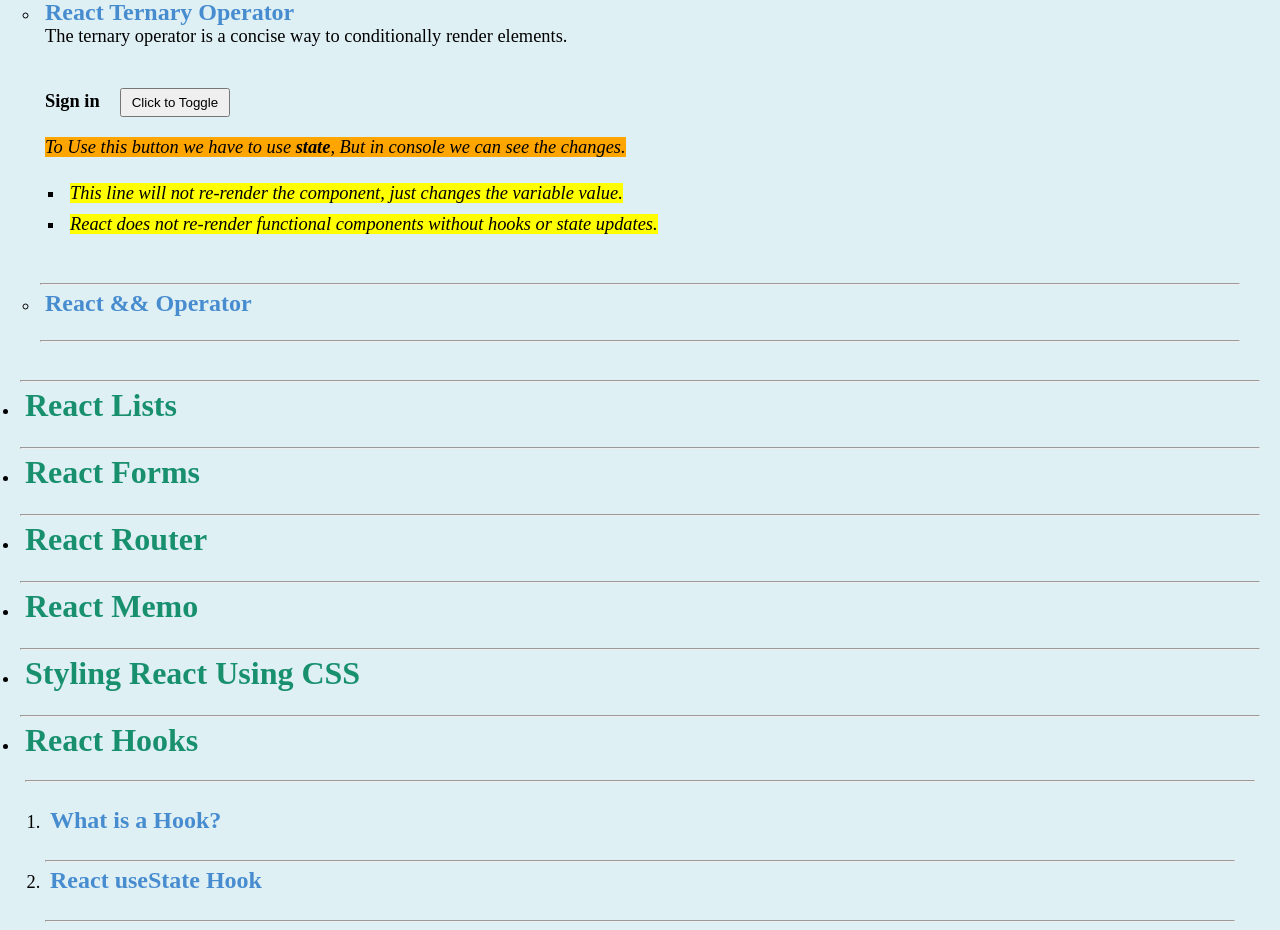
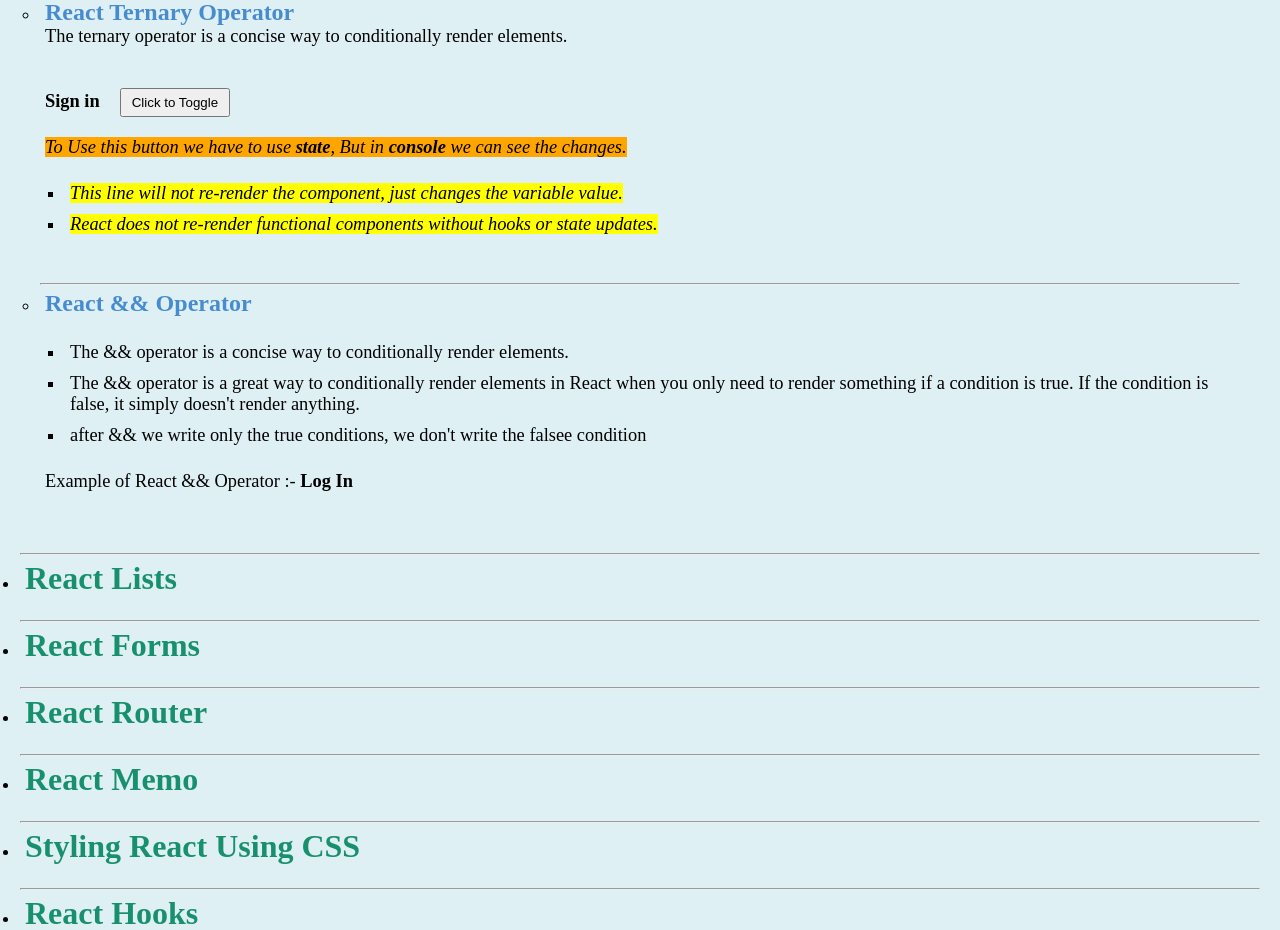
Before and after one commit to KaizenBuild/FrontEnd_Practice, a React (Vite) app in the folder ReactJS Practice/2_ReactJS/: page / in a window 1280 px wide. Shown: the part 3220-4150 px from the top of the page. Built offline with nearby package versions, Linux system fonts and the light colour scheme.

Commit message:
complete : ReactJS $$ conditional rendering

```diff
--- a/ReactJS Practice/2_ReactJS/src/components/ReactAndAndOperator.jsx
+++ b/ReactJS Practice/2_ReactJS/src/components/ReactAndAndOperator.jsx
@@ -1,10 +1,19 @@
 import React from 'react'
 
 const ReactAndAndOperator = () => {
+
+  let isLoggedIn = true
+
   return (
     <div>
       <h3>React && Operator</h3>
+      <ul>
+        <li>The && operator is a concise way to conditionally render elements.</li>
+        <li>The && operator is a great way to conditionally render elements in React when you only need to render something if a condition is true. If the condition is false, it simply doesn't render anything.</li>
+        <li>after && we write only the true conditions, we don't write the falsee condition</li>
+      </ul>
 
+      Example of React && Operator :- <b>{isLoggedIn && "Log In"}</b>
 
     </div>
   )
--- a/ReactJS Practice/2_ReactJS/src/components/ReactConditionalRendering.jsx
+++ b/ReactJS Practice/2_ReactJS/src/components/ReactConditionalRendering.jsx
@@ -16,7 +16,7 @@ const ReactConditionalRendering = () => {
             <ul>
                 <li><ReactIfStatement/></li> <br /> <hr />
                 <li><ReactTernaryOperator/></li> <br /> <hr />
-                <li><ReactAndAndOperator/></li> <br /> <hr />
+                <li><ReactAndAndOperator/></li> <br />
             </ul>
         </div>
     )
--- a/ReactJS Practice/2_ReactJS/src/components/ReactTernaryOperator.jsx
+++ b/ReactJS Practice/2_ReactJS/src/components/ReactTernaryOperator.jsx
@@ -17,7 +17,7 @@ const ReactTernaryOperator = () => {
 
     {isLoggedIn ? <b>Sign in</b> : <b>Sign Out</b>}
     <button onClick={change}>Click to Toggle</button>
-    <p><i><mark style={{background:"orange"}}>To Use this button we have to use <b>state</b>, But in console we can see the changes.</mark></i></p>
+    <p><i><mark style={{background:"orange"}}>To Use this button we have to use <b>state</b>, But in <b>console</b> we can see the changes.</mark></i></p>
     <ul>
         <li><i><mark>This line will not re-render the component, just changes the variable value.</mark></i></li>
         <li><i><mark>React does not re-render functional components without hooks or state updates.</mark></i></li>
--- a/ReactJS Practice/2_ReactJS/src/index.css
+++ b/ReactJS Practice/2_ReactJS/src/index.css
@@ -5,6 +5,10 @@
 }
 body, html{
     background-color: #dff0f5;
+}
+::selection{
+    background-color: #d1f130;
+    color: red;
 }
 h1{
     color: #1679AB;
```
